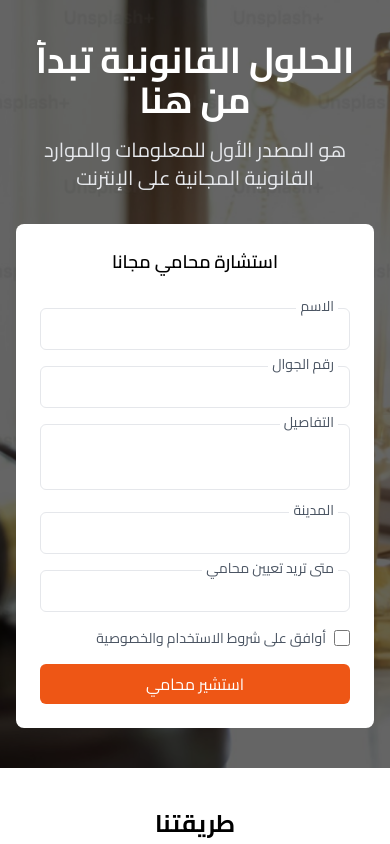
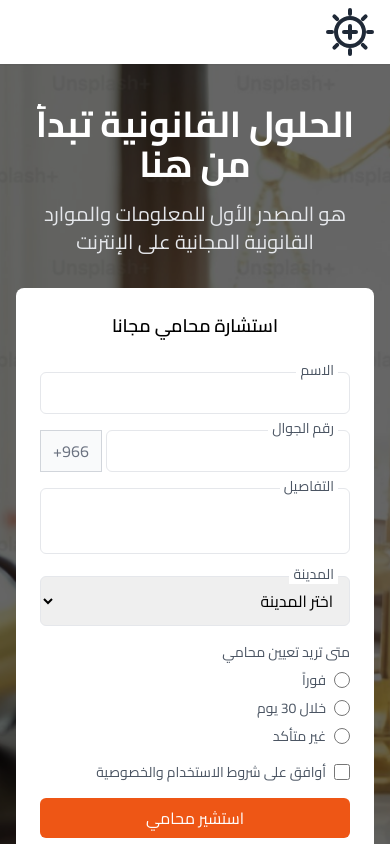
Before and after one commit to DynamicDOMinator/nasiri-landing-page, a Next.js app: page / in a window 390 px wide. Shown: the top 844 px of the page. Built offline with nearby package versions, Linux system fonts and the light colour scheme.

Commit message:
updated v2

```diff
--- /dev/null
+++ b/app/components/Header.jsx
@@ -0,0 +1,21 @@
+export default function Header() {
+  return (
+    <header className="fixed top-0 right-0 w-full bg-white shadow-sm z-50">
+      <div className="container mx-auto px-4 py-2 flex justify-end">
+        <svg
+          className="h-12 w-12 text-gray-800"
+          viewBox="0 0 24 24"
+          fill="none"
+          stroke="currentColor"
+          strokeWidth="2"
+          strokeLinecap="round"
+          strokeLinejoin="round"
+        >
+          <path d="M12 1v2M12 21v2M4.2 4.2l1.4 1.4M18.4 18.4l1.4 1.4M1 12h2M21 12h2M4.2 19.8l1.4-1.4M18.4 5.6l1.4-1.4" />
+          <circle cx="12" cy="12" r="7" />
+          <path d="M12 9v6M9 12h6" />
+        </svg>
+      </div>
+    </header>
+  );
+}
--- a/app/components/HeroSection.jsx
+++ b/app/components/HeroSection.jsx
@@ -13,7 +13,7 @@ export default function HeroSection() {
   }, []);
   return (
     <div
-      className="relative bg-cover bg-center h-fit w-full md:py-20 py-10"
+      className="relative bg-cover bg-center h-fit w-full md:py-20 md:mt-10 mt-16 py-10"
       style={{ backgroundImage: "url('/HeroSection.png')" }}
     >
       {/* Dark overlay */}
--- a/app/components/ReviewsSection.jsx
+++ b/app/components/ReviewsSection.jsx
@@ -54,7 +54,7 @@ export default function ReviewsSection() {
            </div>
             <p className=" text-blue-950">{review.text}</p>
             <div className="pt-10 flex items-center justify-between flex-row-reverse">
-            <Image className="border-4 border-zinc-900 rounded-full" src={review.avatar} alt={review.name} width={70} height={70}/>
+            <Image className="border-4 border-blue-600 rounded-full" src={review.avatar} alt={review.name} width={70} height={70}/>
             <p className="text-blue-950 font-bold">{review.name}</p>
             </div>
           </div>
--- a/app/components/SecondSection.jsx
+++ b/app/components/SecondSection.jsx
@@ -5,8 +5,8 @@ export default function SecondSection() {
   return (
     <div className="py-10 overflow-hidden">
       <div>
-        <h3 className="text-center md:text-4xl text-2xl font-bold">طريقتنا</h3>
-        <p className="text-center md:text-xl text-sm pt-2">
+        <h3 className="text-center md:text-4xl text-2xl font-bold text-blue-900">طريقتنا</h3>
+        <p className="text-center md:text-xl text-sm pt-2 text-blue-900">
           نلتزم بتقديم حلول قانونية مبتكرة وفعالة تحمي حقوقك وتحقق أهدافك
         </p>
       </div>
@@ -23,8 +23,8 @@ export default function SecondSection() {
             <p className="mx-auto  pb-1 w-fit font-semibold text-2xl pt-3">
               ادخل طلبك
             </p>
-            <div className="w-8 h-[2px] mt-3 bg-orange-500 mx-auto"></div>
-            <p className="text-center  text-gray-800 pt-10">
+            <div className="w-8 h-[2px] mt-11 bg-orange-500 mx-auto"></div>
+            <p className="text-center  text-gray-800 pt-4">
               هدفنا في نصيري هو ان نسهل عليك عملية البحث علي مزودي الخدمات اجب
               علي بعض الاسئلة وقم بإدخال معلومات الاتصال بك نصيري يضمن الحفاظ
               علي سرية معلوماتك
@@ -47,7 +47,7 @@ export default function SecondSection() {
             <p className="mx-auto text-center  px-8 pb-1 w-fit font-semibold text-2xl pt-3">
               تلقي عدة عروض الاسعار وقارنها
             </p>
-            <div className="w-8 h-[2px] mt-3 bg-orange-500 mx-auto"></div>
+            <div className="w-8 h-[2px] my-3 bg-orange-500 mx-auto"></div>
             <p className="text-center text-lg text-gray-800 pt-1">
               عندما نتلقي طلبك نقوم بإرسال لمزودي الخدمة القريبين منك.مزودي
               الخدمة المتاحين والمهتمين سوف يرسلون عرض اسعار خاص لطلبك
@@ -70,7 +70,7 @@ export default function SecondSection() {
             <p className="mx-auto text-center px-8 pb-1 w-fit font-semibold text-2xl pt-3">
               اكتب تعليق عن تجربتك ما بعد الخدمة
             </p>
-            <div className="w-8 h-[2px] mt-3 bg-orange-500 mx-auto"></div>
+            <div className="w-8 h-[2px] my-3 bg-orange-500 mx-auto"></div>
             <p className="text-center text-lg text-gray-800 pt-1">
               عندما تتلقي عرض اسعار من مزود الخدمة راجع التقيمات مع العملاء
               السابقين وتفاوض علي السعر لا تنسي كتابة تعليقك الخاص ما بعد الخدمة
--- a/app/components/SubmitQuestion.jsx
+++ b/app/components/SubmitQuestion.jsx
@@ -4,6 +4,7 @@ import { useState } from "react";
 import axios from "axios";
 
 export default function SubmitQuestion() {
+  const [errors, setErrors] = useState({});
   const [formData, setFormData] = useState({
     name: "",
     phone: "",
@@ -13,13 +14,44 @@ export default function SubmitQuestion() {
     agreeToTerms: false,
   });
 
+  const saudiCities = [
+    "الرياض",
+    "جدة",
+    "مكة المكرمة",
+    "المدينة المنورة",
+    "الدمام",
+    "الخبر",
+    "تبوك",
+    "أبها",
+    // Add more cities as needed
+  ];
+
+  const validateForm = () => {
+    const newErrors = {};
+    if (!formData.name.trim()) newErrors.name = "الاسم مطلوب";
+    if (!formData.phone.trim()) {
+      newErrors.phone = "رقم الجوال مطلوب";
+    } else if (!/^5\d{8}$/.test(formData.phone.replace(/\D/g, ""))) {
+      newErrors.phone = "يجب أن يبدأ الرقم بـ 5 ويتكون من 9 أرقام";
+    }
+    if (!formData.details.trim()) newErrors.details = "التفاصيل مطلوبة";
+    if (!formData.city) newErrors.city = "المدينة مطلوبة";
+    if (!formData.appointmentTime)
+      newErrors.appointmentTime = "وقت التعيين مطلوب";
+
+    setErrors(newErrors);
+    return Object.keys(newErrors).length === 0;
+  };
+
   const handleSubmit = async (e) => {
     e.preventDefault();
+    if (validateForm()) {
       try {
         const response = await axios.post("/api/submit-question", formData);
-      // التعامل مع الاستجابة هنا
+        // Handle success
       } catch (error) {
-      // التعامل مع الخطأ هنا
+        // Handle error
+      }
     }
   };
 
@@ -37,7 +69,9 @@ export default function SubmitQuestion() {
       onSubmit={handleSubmit}
       className="max-w-md mx-auto p-6 space-y-4 bg-white rounded-lg"
     >
-      <h2 className="pb-4 text-center text-lg md:text-2xl font-semibold">استشارة محامي مجانا</h2>
+      <h2 className="pb-4 text-center text-lg md:text-2xl font-semibold">
+        استشارة محامي مجانا
+      </h2>
       <div className="relative">
         <label className="absolute -top-3 right-3 px-1 bg-white text-sm text-gray-600">
           الاسم
@@ -47,24 +81,35 @@ export default function SubmitQuestion() {
           name="name"
           value={formData.name}
           onChange={handleChange}
-          className="w-full px-3 py-2 border rounded-md focus:outline-none"
-          required
+          className="w-full px-3 py-2 border rounded-md focus:outline-none focus:ring-2 focus:ring-blue-500 focus:border-blue-500"
+
         />
+        {errors.name && (
+          <span className="text-red-500 text-sm">{errors.name}</span>
+        )}
       </div>
 
       <div className="relative">
         <label className="absolute -top-3 right-3 px-1 bg-white text-sm text-gray-600">
           رقم الجوال
         </label>
+        <div className="flex flex-row-reverse gap-1">
+          <span className="inline-flex items-center px-3 border border-l-1 border-gray-300 bg-gray-50 text-gray-500">
+            966+
+          </span>
           <input
-        dir="rtl"
+            dir="ltr"
             type="tel"
             name="phone"
             value={formData.phone}
             onChange={handleChange}
-          className="w-full px-3 py-2 border rounded-md focus:outline-none"
-          required
+            className="w-full px-3 py-2 border rounded-md focus:outline-none focus:ring-2 focus:ring-blue-500 focus:border-blue-500"
+
           />
+        </div>
+        {errors.phone && (
+          <span className="text-red-500 text-sm">{errors.phone}</span>
+        )}
       </div>
 
       <div className="relative">
@@ -75,9 +120,9 @@ export default function SubmitQuestion() {
           name="details"
           value={formData.details}
           onChange={handleChange}
-          className="w-full px-3 py-2 border resize-none rounded-md focus:outline-none"
+          className="w-full px-3 py-2 border resize-none rounded-md focus:outline-none focus:ring-2 focus:ring-blue-500 focus:border-blue-500"
           rows="2"
-          required
+
         />
       </div>
 
@@ -85,28 +130,52 @@ export default function SubmitQuestion() {
         <label className="absolute -top-3 right-3 px-1 bg-white text-sm text-gray-600">
           المدينة
         </label>
-        <input
-          type="text"
+        <select
           name="city"
           value={formData.city}
           onChange={handleChange}
-          className="w-full px-3 py-2 border rounded-md focus:outline-none"
-          required
-        />
+          className="w-full px-3 py-2 border rounded-md focus:outline-none focus:ring-2 focus:ring-blue-500 focus:border-blue-500"
+
+        >
+          <option value="">اختر المدينة</option>
+          {saudiCities.map((city) => (
+            <option key={city} value={city}>
+              {city}
+            </option>
+          ))}
+        </select>
+        {errors.city && (
+          <span className="text-red-500 text-sm">{errors.city}</span>
+        )}
       </div>
 
       <div className="relative">
-        <label className="absolute -top-3 right-3 px-1 bg-white text-sm text-gray-600">
+        <label className="block mb-2 text-sm text-gray-600">
           متى تريد تعيين محامي
         </label>
+        <div className="space-y-2">
+          {[
+            { value: "immediately", label: "فوراً" },
+            { value: "30days", label: "خلال 30 يوم" },
+            { value: "notSure", label: "غير متأكد" },
+          ].map((option) => (
+            <div key={option.value} className="flex items-center gap-2">
               <input
-          type="text"
+                type="radio"
                 name="appointmentTime"
-          value={formData.appointmentTime}
+                value={option.value}
+                checked={formData.appointmentTime === option.value}
                 onChange={handleChange}
-          className="w-full px-3 py-2 border rounded-md focus:outline-none"
-          required
+                className="w-4 h-4 focus:ring-2 focus:ring-blue-500"
+
               />
+              <label className="text-sm text-gray-600">{option.label}</label>
+            </div>
+          ))}
+        </div>
+        {errors.appointmentTime && (
+          <span className="text-red-500 text-sm">{errors.appointmentTime}</span>
+        )}
       </div>
 
       <div dir="rtl" className="flex items-center gap-2">
--- a/app/page.js
+++ b/app/page.js
@@ -1,3 +1,4 @@
+import Header from "./components/Header";
 import HeroSection from "./components/HeroSection";
 import SecondSection from "./components/SecondSection";
 import ThirdSection from "./components/ThirdSection";
@@ -6,6 +7,7 @@ import Footer from "./components/Footer";
 export default function Home() {
   return (
     <div>
+      <Header />
       <HeroSection />
       <SecondSection />
       <ThirdSection />
```
Also changed, not shown: app/components/Footer.jsx (+12 -101 lines), app/components/ThirdSection.jsx (+12 -12 lines). Lines whose indentation alone changed are shown as unchanged.
